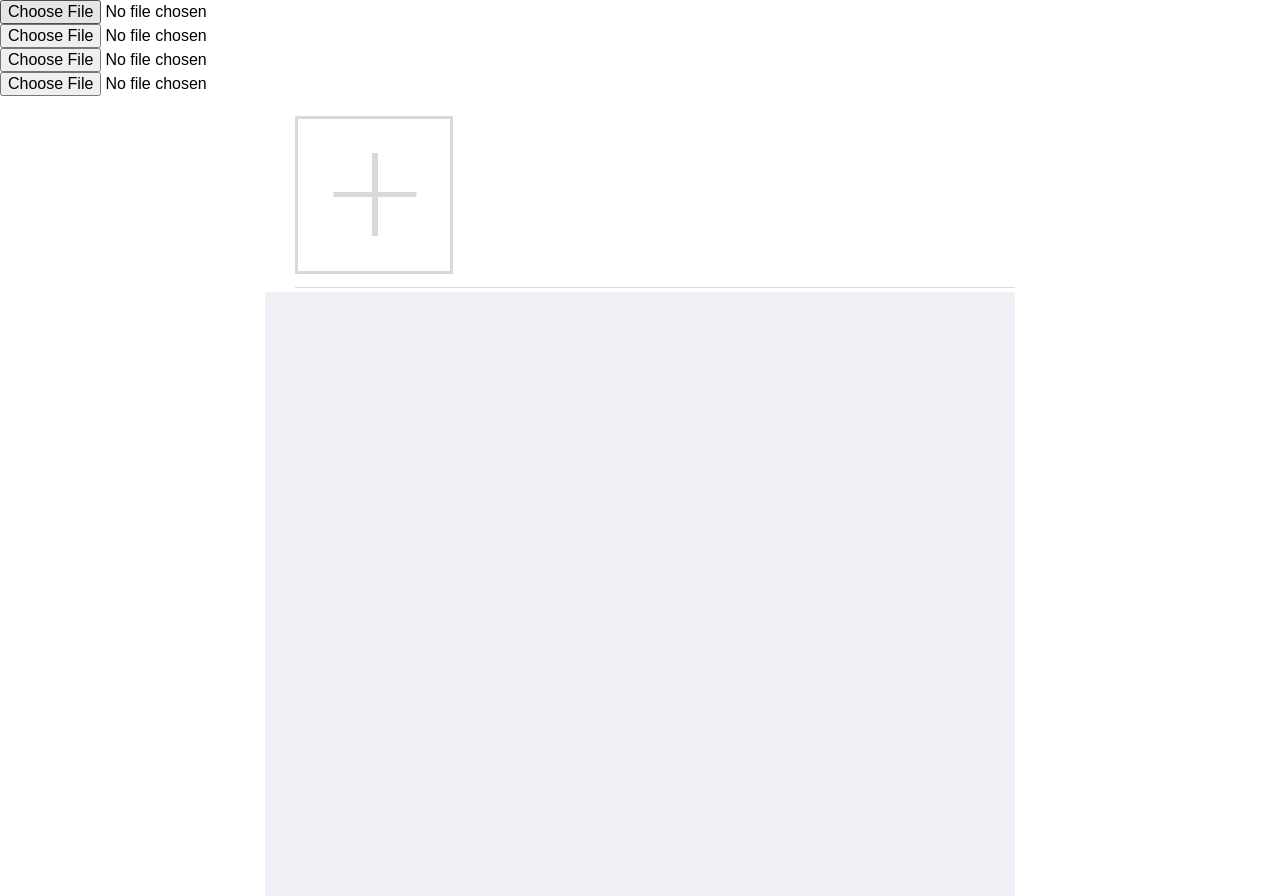
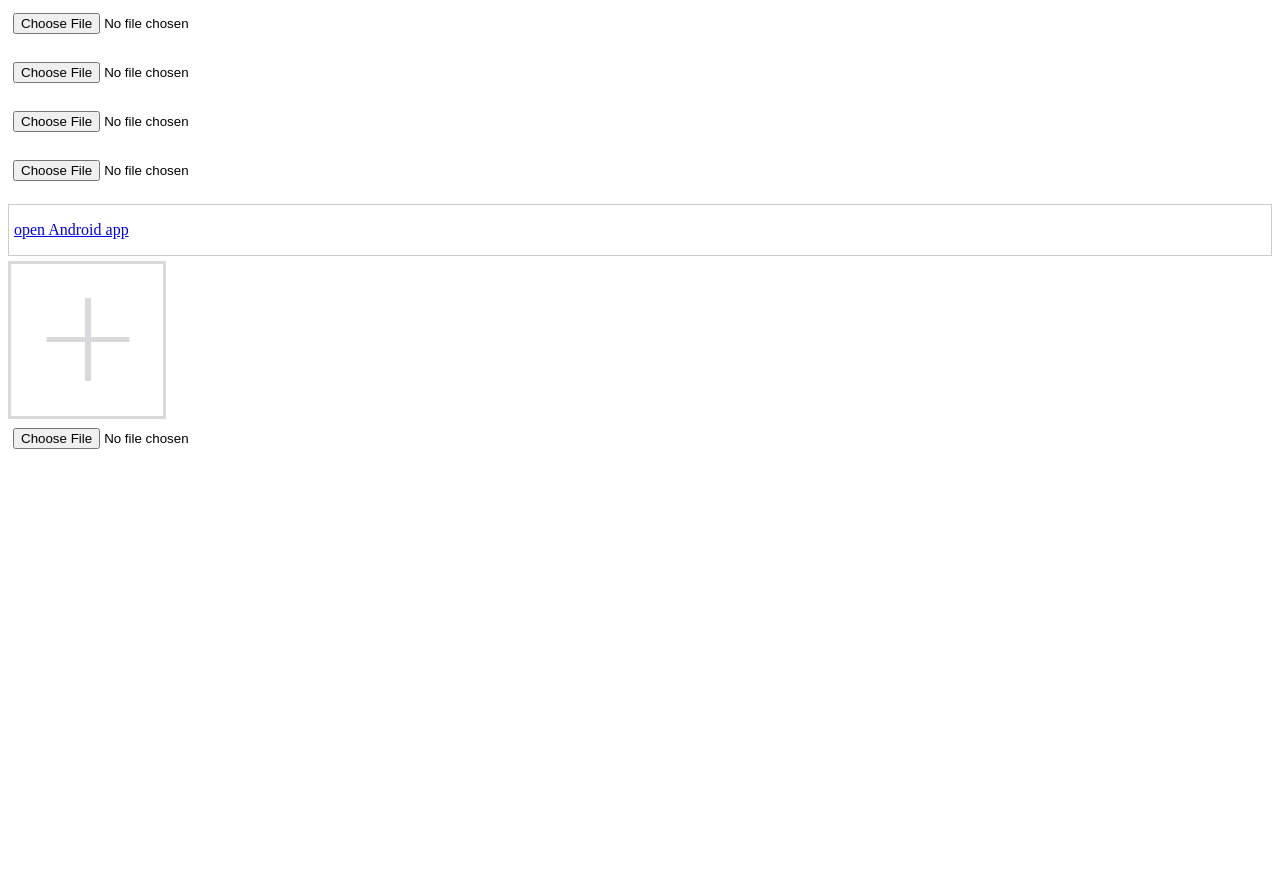
Before and after one commit to liyina91/liyina, a plain HTML site: page UploadPictures/index.html in a window 1280 px wide. After the commit the page ends 800 px from the top, so only its background shows below. Drawn offline with Linux system fonts and the light colour scheme.

Commit message:
加链接

```diff
--- a/UploadPictures/index.html
+++ b/UploadPictures/index.html
@@ -2,21 +2,26 @@
 <html>
 <head>
 	<meta charset="UTF-8">
-	 <meta name="viewport" content="width=750,user-scalable=no,target-densitydpi=device-dpi">
-    <title></title>
-		<style>
-			input{margin:40px;width:300px;}
-		</style>
-    <link rel="stylesheet" type="text/css" href="css/index.css">
-		<!-- <link rel="stylesheet" href="https://github.com/robnyman/robnyman.github.com/blob/master/camera-api/css/base.css"> -->
+	<meta name="viewport" content="width=device-width, initial-scale=1,minimum-scale=1 maximum-scale=1, user-scalable=0">
+	<meta name="apple-mobile-web-app-capable" content="yes">
+	<meta name="apple-mobile-web-app-status-bar-style" content="black">
+	<meta name="format-detection" content="telephone=no">
+  <title>demo</title>
+  <!-- <link rel="stylesheet" type="text/css" href="css/index.css"> -->
+	<!-- <link rel="stylesheet" href="https://github.com/robnyman/robnyman.github.com/blob/master/camera-api/css/base.css"> -->
+	<style>
+		body{min-width: 320px;}
+		input{padding:5px;width:auto;display: block;}
+		a{padding: 5px;display: block;height: 40px;line-height: 40px;border:1px solid #ccc;margin-bottom: 5px;}
+	</style>
 </head>
 <body>
 
 		<input id="file2" type="file" name="" value=""><br>
 		<input type="file" accept="image/*;capture=camera"><br>
 		<input type="file" accept="video/*;capture=camcorder"><br>
-		<input type="file" accept="audio/*;capture=microphone">
-
+		<input type="file" accept="audio/*;capture=microphone"><br>
+		 <a href="ddcash://h5demo/get/info?id=10000">open Android app</a>
 	<div class="content">
 	     <div class="UGC_box">
               <div class="plus_box">
@@ -26,6 +31,7 @@
                 </div>
               </div>
        </div>
+
 </div>
 <!-- <div class="container">
 					 <h1>Camera API</h1>
@@ -57,8 +63,8 @@
 // 上传图片
 var upImages = new MKupImages({
   autoSize: true,
-  width: 750,  // 最大宽度  autoSize: true
-  height: 900, // 最大高度  autoSize: true
+  width: 158,  // 最大宽度  autoSize: true
+  height: 158, // 最大高度  autoSize: true
   inputElem: '#file',
   boxElem: '#imgCont',
   cmpGrade: 0.6, //压缩图片
```
